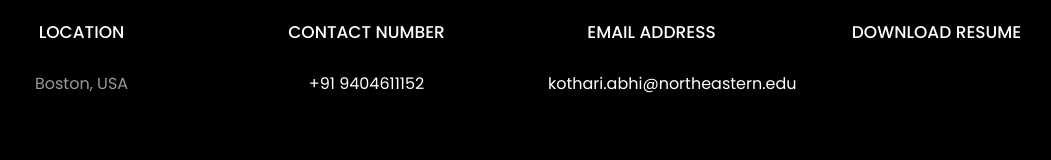
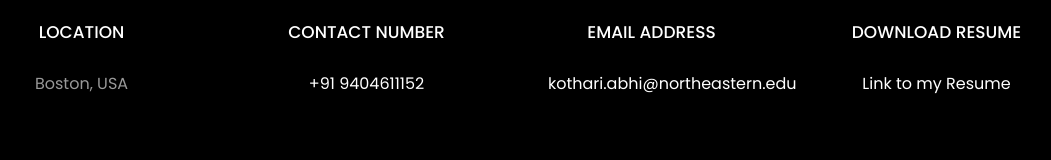
Before and after one commit to abhikothari091/Portfolio-Website, a plain HTML site: page index.html in a window 1280 px wide. Shown: the part 5372-5532 px from the top of the page, without its empty margins (131-1182 px from the left). Drawn offline with Linux system fonts and the light colour scheme; files whose address does not match are found by name.

Commit message:
commit 2

```diff
--- a/index.html
+++ b/index.html
@@ -568,7 +568,7 @@
           			<span class="icon-globe"></span>
           		</div>
           		<h3 class="mb-4">Download Resume</h3>
-	            <!-- <p><a href="https://drive.google.com/file/d/1a5Xrm-L516CyKFXoFWGil_H40oDvOQUU/view?usp=sharing">Link to my Resume</a></p> -->
+	            <p><a href="https://drive.google.com/file/d/1a5Xrm-L516CyKFXoFWGil_H40oDvOQUU/view?usp=sharing">Link to my Resume</a></p>
 	          </div>
           </div>
 
```
